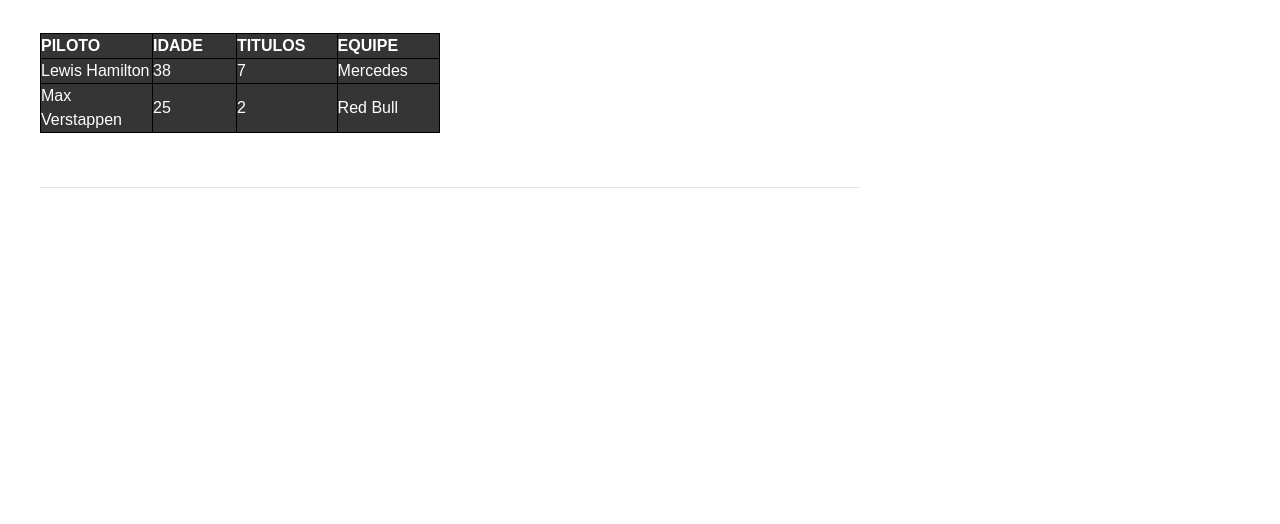
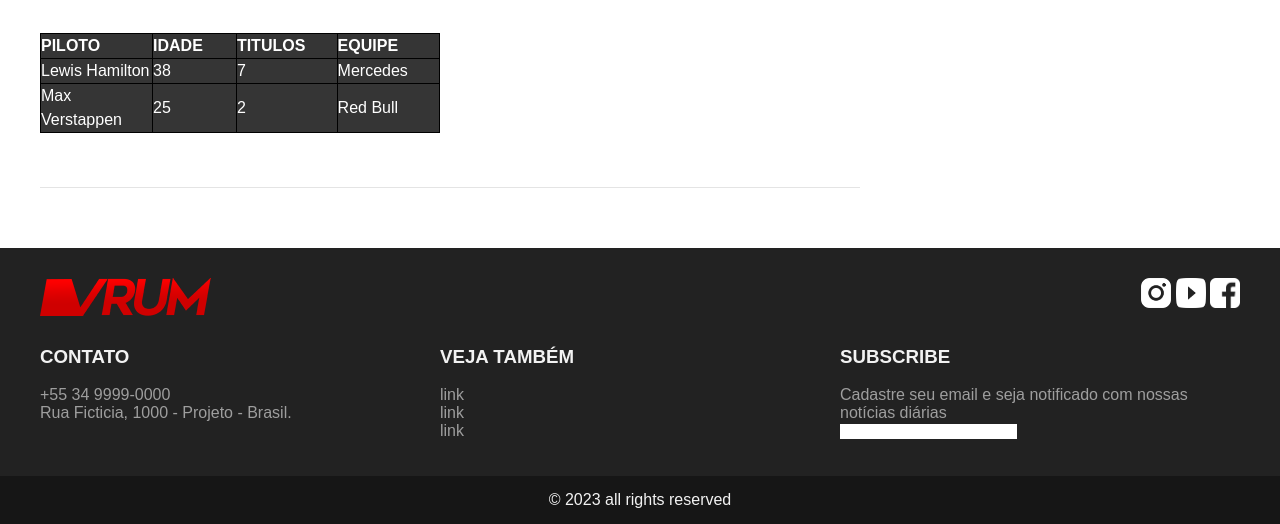
Before and after one commit to thiagorez92/projeto-site-01, a plain HTML site: page index.html in a window 1280 px wide. Shown: the part 1140-1664 px from the top of the page. Before the commit the page ends 1388 px from the top, so only its background shows below. Drawn offline with Linux system fonts and the light colour scheme.

Commit message:
commit 4

```diff
--- a/css/main.css
+++ b/css/main.css
@@ -248,3 +248,44 @@ td {
     padding: 5px 20px;
     border-radius: 5px;
 }
+
+/* ============= FOOTER ===== */
+
+footer {
+    background-color: rgb(34, 34, 34);
+    color: rgb(242, 242, 242);
+}
+
+.footer-cabecalho {
+    display: flex;
+    justify-content: space-between;
+    max-width: 1200px;
+    margin: 0px auto;
+    padding-top: 30px;
+}
+
+.footer-conteudo {
+    display: grid;
+    grid-template-columns: 1fr 1fr 1fr;
+    max-width: 1200px;
+    margin: 0 auto;
+    padding-top: 30px;
+}
+
+.footer-conteudo ul {
+    list-style: none;
+}
+
+.fc {
+    display: flex;
+    justify-content: center;
+    padding: 15px;
+    background-color: rgb(22, 22, 22);
+}
+
+.footer-conteudo li,
+.footer-conteudo p {
+    color: #9e9e9e;
+
+
+}
--- a/index.html
+++ b/index.html
@@ -176,12 +176,47 @@
         </div>
     </div>
 
+    <footer>
+        <div class="footer-cabecalho">
+            <img class="footer-logo" src="/img/logo.png" width="171px" height="38px">
+            <div class="footer-redes">
+                <img class="footer-instagram" src="/img/instagram.png" width="30px" height="30px">
+                <img class="footer-youtube" src="/img/youtube.png" width="30px" height="30px">
+                <img class="footer-facebook" src="/img/facebook.png" width="30px" height="30px">
+            </div>
+        </div>
 
+        <div class=" footer-conteudo">
+            <ul class="footer-list-contato">
+                <h3>CONTATO</h3><br>
+                <li>+55 34 9999-0000</li>
+                <li><a href="vrum@vrum.com.br"></a></li>
+                <li>Rua Ficticia, 1000 - Projeto - Brasil.</li>
+            </ul>
 
+            <ul class="footer-list-veja">
+                <h3>VEJA TAMBÉM</h3><br>
+                <li>link</li>
+                <li>link</li>
+                <li>link</li>
+            </ul>
 
+            <ul class="footer-list-subscribe">
+                <h3>SUBSCRIBE</h3><br>
+                <p>Cadastre seu email e seja notificado com nossas notícias diárias</p>
+                <input type="email" class="email">
+                <li></li>
+            </ul>
+        </div>
+        <br><br>
+        <div class="footer-copy">
+            <div class="fc">
+                &#169
+                2023 all rights reserved
+            </div>
+        </div>
 
-
-    </div>
+    </footer>
 
 </body>
 
```
